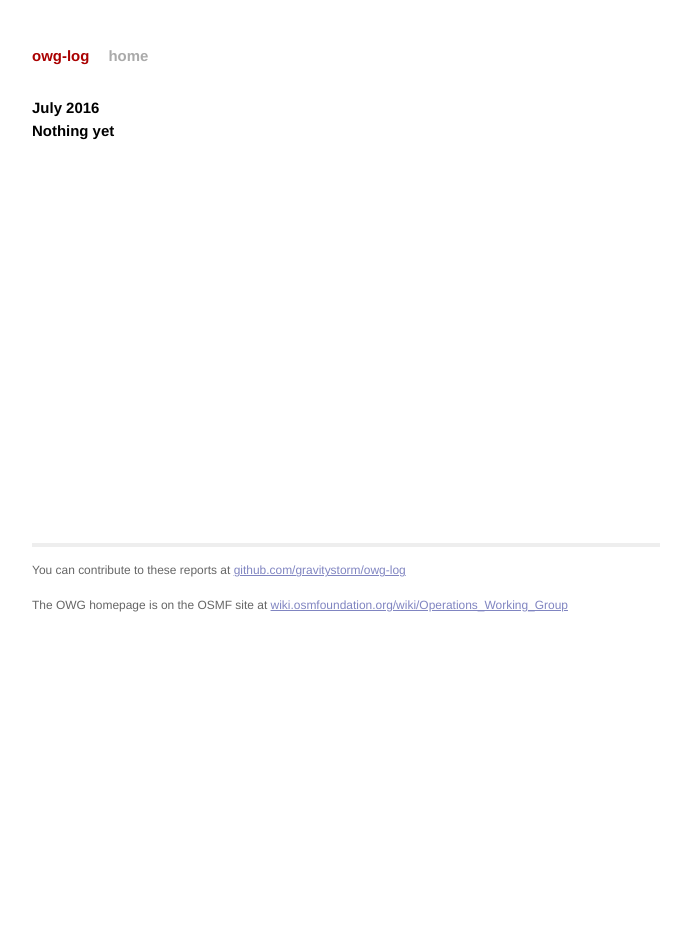
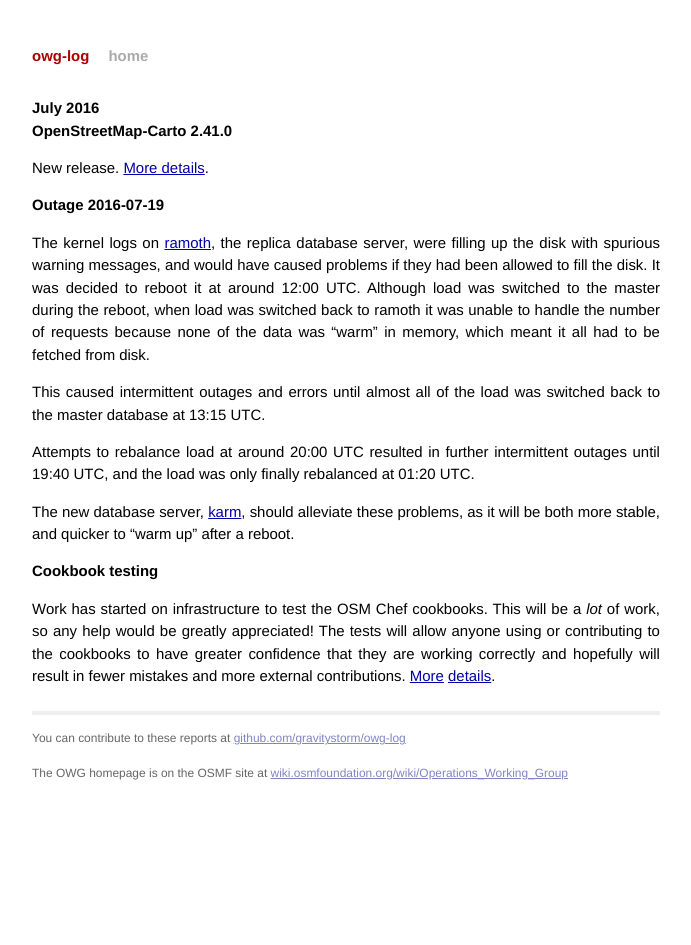
Before and after one commit to openstreetmap/owg-website, a Jekyll site: the page built from _posts/2016-07-01-july.md, in a window 1280 px wide. Shown: the whole page, without its empty margins (294-985 px from the left). Built offline with Jekyll 4.4.1, drawn with Linux system fonts in a browser that asks for light colours.

Commit message:
Updates for July and first half of August.

```diff
--- a/_posts/2016-07-01-july.md
+++ b/_posts/2016-07-01-july.md
@@ -4,4 +4,20 @@
 date: 2016-07-31 23:59:59
 ---
 
-# Nothing yet
+# OpenStreetMap-Carto 2.41.0
+
+New release. [More details](https://github.com/openstreetmap/chef/issues/71).
+
+# Outage 2016-07-19
+
+The kernel logs on [ramoth](https://hardware.openstreetmap.org/), the replica database server, were filling up the disk with spurious warning messages, and would have caused problems if they had been allowed to fill the disk. It was decided to reboot it at around 12:00 UTC. Although load was switched to the master during the reboot, when load was switched back to ramoth it was unable to handle the number of requests because none of the data was "warm" in memory, which meant it all had to be fetched from disk.
+
+This caused intermittent outages and errors until almost all of the load was switched back to the master database at 13:15 UTC.
+
+Attempts to rebalance load at around 20:00 UTC resulted in further intermittent outages until 19:40 UTC, and the load was only finally rebalanced at 01:20 UTC.
+
+The new database server, [karm](https://hardware.openstreetmap.org/servers/karm.openstreetmap.org/), should alleviate these problems, as it will be both more stable, and quicker to "warm up" after a reboot.
+
+# Cookbook testing
+
+Work has started on infrastructure to test the OSM Chef cookbooks. This will be a _lot_ of work, so any help would be greatly appreciated! The tests will allow anyone using or contributing to the cookbooks to have greater confidence that they are working correctly and hopefully will result in fewer mistakes and more external contributions. [More](https://github.com/openstreetmap/chef/pull/74) [details](https://github.com/openstreetmap/chef/issues/13).
```
Also changed, not shown: _posts/2016-08-01-august.md (added, +75 -0 lines).
